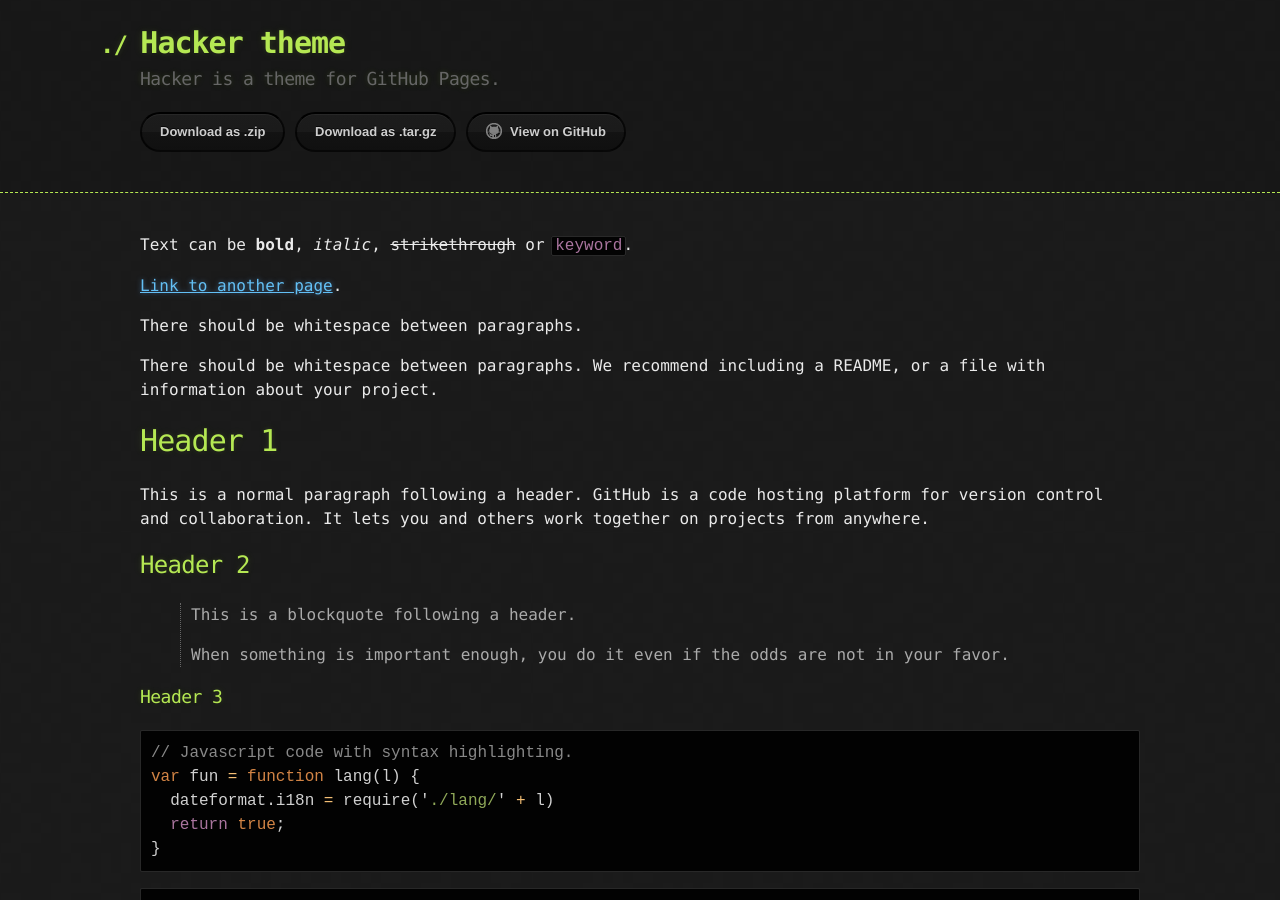
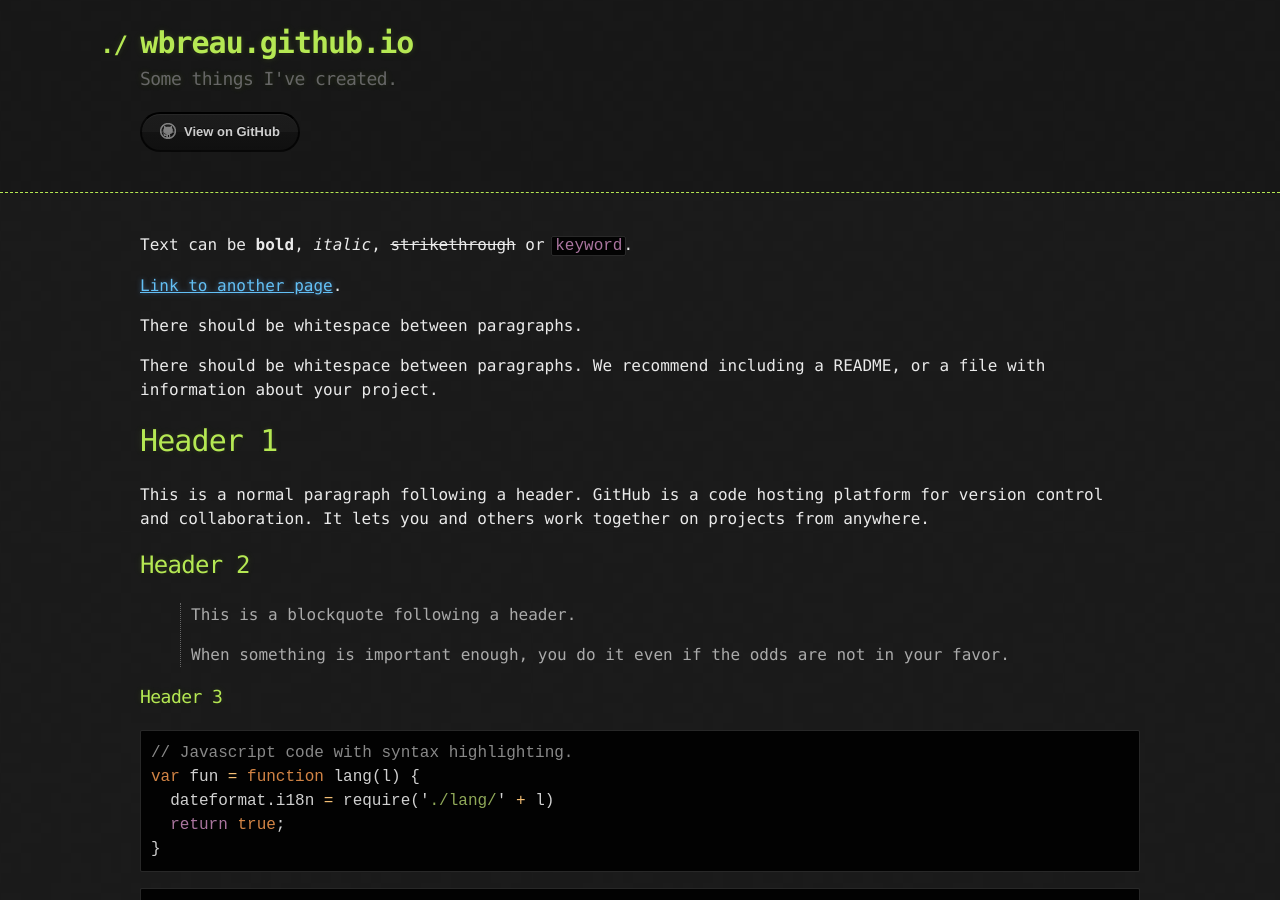
Before and after one commit to wbreau/wbreau.github.io, a Jekyll site: the page built from index.md, in a window 1280 px wide and 900 px high. Built offline with Jekyll 4.4.1, drawn with Linux system fonts in a browser that asks for light colours.

Commit message:
changed config.yml

```diff
--- a/_config.yml
+++ b/_config.yml
@@ -1,5 +1,5 @@
-title: Hacker theme
-description: Hacker is a theme for GitHub Pages.
-show_downloads: true
+title: wbreau.github.io
+description: Some things I've created.
+show_downloads: false
 google_analytics:
 theme: jekyll-theme-hacker
```
